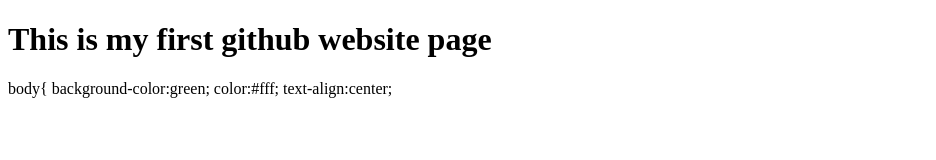
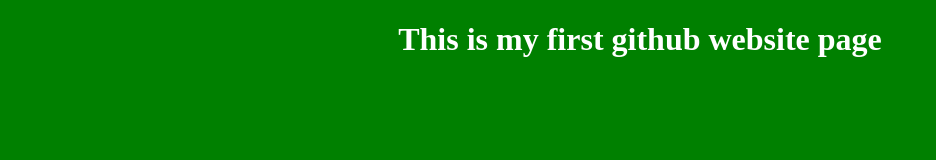
Before and after one commit to nishimwe13/test, a plain HTML site: page index.html in a window 1280 px wide. Shown: the whole page, without its empty margins (0-936 px from the left). Drawn offline with Linux system fonts and the light colour scheme.

Commit message:
Update index.html

```diff
--- a/index.html
+++ b/index.html
@@ -8,10 +8,11 @@
  <h1> This is my first github website page</h1>
 </body>
 
-<styles>
-  body{
+<style>
+  body {
     background-color:green;
     color:#fff;
     text-align:center;
-</styles>
+  }
+</style>
 </html>
```
